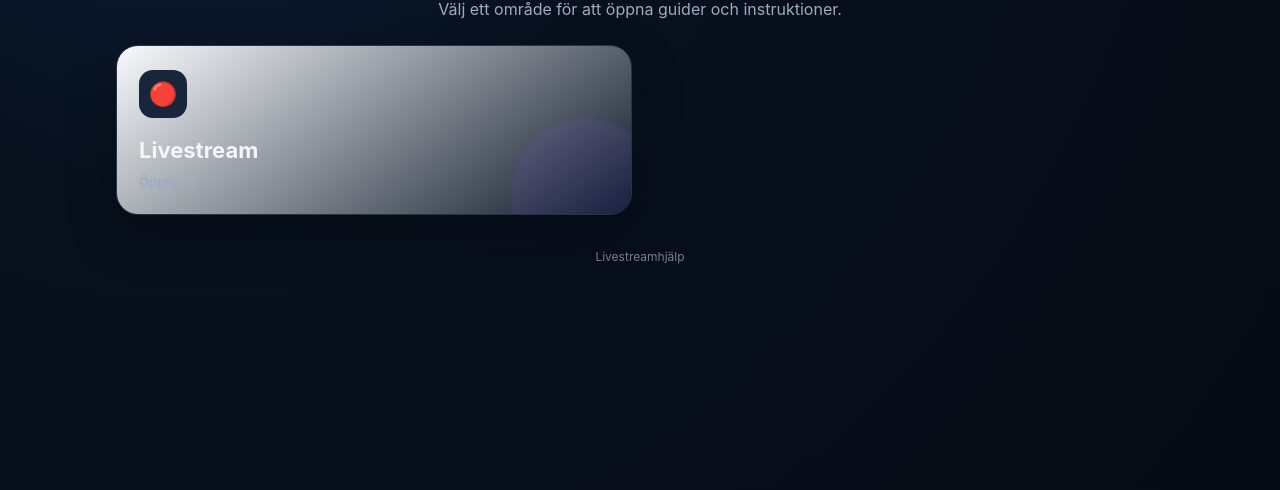
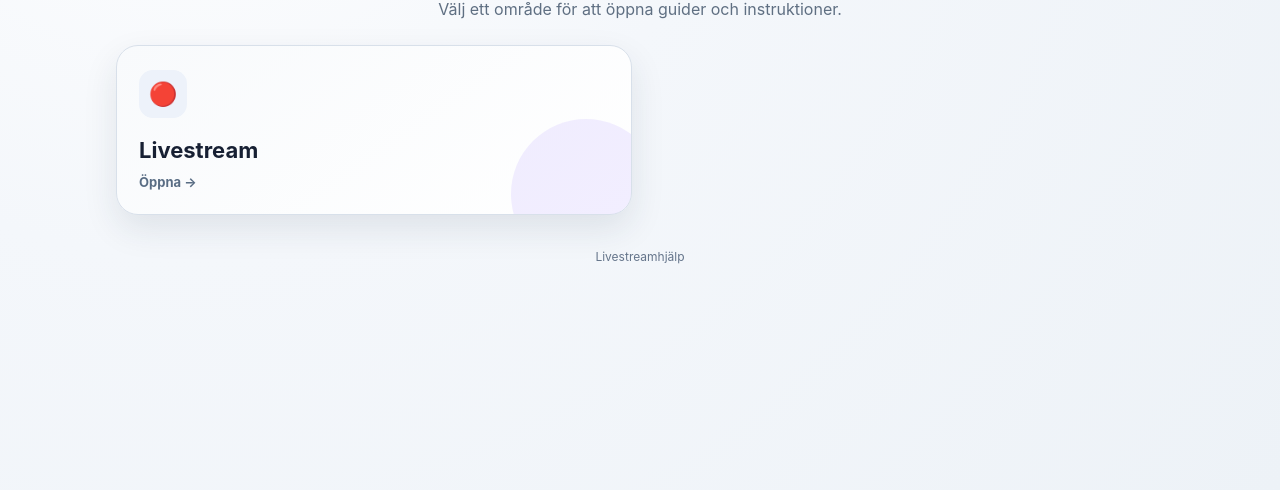
Before and after one commit to alexgorges004-wq/Hj-lp-sida, a website: page index.html in a window 1280 px wide. Shown: the part 310-800 px from the top of the page. Drawn offline with nearby package versions, Linux system fonts and the light colour scheme; no server answers.

Commit message:
Fix full light theme and rename browser tab

```diff
--- a/build.js
+++ b/build.js
@@ -5,6 +5,7 @@ const { execFileSync } = require("child_process");
 const out = path.join(__dirname, "dist");
 const staticFiles = [
   "index.html",
+  "theme-light.css",
   "app.js",
   "config.js",
   "frontpage-core.js",
--- a/index.html
+++ b/index.html
@@ -3,7 +3,7 @@
 <head>
 <meta charset="utf-8">
 <meta name="viewport" content="width=device-width,initial-scale=1,viewport-fit=cover">
-<title>Livestreamhjälp</title>
+<title>Jungfru Maria – Sändningsguide</title>
 <link rel="icon" href="/favicon.ico">
 <script>window.__initialHash = location.hash;</script>
 <script id="church-help-theme">
@@ -59,6 +59,7 @@ html[data-theme="light"] .app-boot-spinner{border-color:#d6deea;border-top-color
 .theme-toggle{min-width:42px}
 @media(max-width:720px){.grid,.quick,.row,.adminpanel{grid-template-columns:1fr}.hero{padding:22px}.pagehead{flex-direction:column}.actions .label{display:none}}
 </style>
+<link rel="stylesheet" href="/theme-light.css">
 </head>
 <body>
 <div id="appBootLoader" aria-live="polite">
--- /dev/null
+++ b/theme-light.css
@@ -0,0 +1,71 @@
+/* Light theme: keep church livestream guide UI readable in every section.
+   Elements with user-chosen inline colors (custom text blocks) are intentionally untouched. */
+html[data-theme="light"] { color-scheme: light; }
+html[data-theme="dark"] { color-scheme: dark; }
+
+/* Main layout and common text */
+html[data-theme="light"] .kicker,
+html[data-theme="light"] .sectionlabel,
+html[data-theme="light"] .back { color: #56677d; }
+html[data-theme="light"] .card .more { color: #5147be; }
+html[data-theme="light"] .arr { color: #556b86; }
+html[data-theme="light"] .footer { color: #65758b; }
+html[data-theme="light"] .statuspill { background: #fff; border: 1px solid #d6e0e9; color: #3f5067; }
+html[data-theme="light"] .guide-shot-wrap figcaption,
+html[data-theme="light"] .guide-video-wrap figcaption { color: var(--muted); }
+html[data-theme="light"] .adminbar .statuspill { background: #fff; color: #3f5067; }
+html[data-theme="light"] .shot-editor,
+html[data-theme="light"] .current-shot { background: #f7faff; border-color: #d8e2ee; }
+html[data-theme="light"] .shot-editor-title span,
+html[data-theme="light"] .current-shot small { color: var(--muted); }
+
+/* Guide callouts */
+html[data-theme="light"] .callout.info { background: #edf6ff; border-color: #afcfea; color: #235b91; }
+html[data-theme="light"] .callout.good { background: #eaf8f1; border-color: #b2dfc8; color: #176745; }
+html[data-theme="light"] .callout.warn { background: #fff8e6; border-color: #efda9b; color: #79500c; }
+html[data-theme="light"] .callout.danger { background: #fff0f2; border-color: #ecc0c8; color: #963347; }
+
+/* Global navigation and help areas */
+html[data-theme="light"] .area-portal-title p,
+html[data-theme="light"] .area-page-heading p,
+html[data-theme="light"] .area-manager-intro,
+html[data-theme="light"] .area-manager-row small { color: var(--muted); }
+html[data-theme="light"] .area-portal-card > span:last-child { color: #596d84; }
+html[data-theme="light"] .area-portal-icon,
+html[data-theme="light"] .area-page-icon { background: #edf2fa; }
+html[data-theme="light"] .area-portal-card { border-color: #d8e0ea; }
+html[data-theme="light"] .area-portal-card:hover { background: #f6f7ff; border-color: #8873e8; }
+html[data-theme="light"] .area-home-link.active,
+html[data-theme="light"] .area-nav-tab.active { color: #332d78; }
+
+/* Content editor, categories, and administrative controls */
+html[data-theme="light"] .front-admin-toolbar { background: linear-gradient(180deg,#ffffff,#f6f8fc); border-color: #d7e1ed; }
+html[data-theme="light"] .front-admin-toolbar strong { color: var(--text); }
+html[data-theme="light"] .front-admin-toolbar span,
+html[data-theme="light"] .group-field-note { color: var(--muted); }
+html[data-theme="light"] .category-empty,
+html[data-theme="light"] .category-modal-note,
+html[data-theme="light"] .home-text-modal-note,
+html[data-theme="light"] .v2-note,
+html[data-theme="light"] .recovery-note { background: #f5f8fc; color: #52657d; border-color: #d4dfeb; }
+html[data-theme="light"] .v2-list-item,
+html[data-theme="light"] .trash-item { background: #fff; border-color: #d5e0eb; }
+html[data-theme="light"] .v2-list-item small,
+html[data-theme="light"] .trash-item-meta,
+html[data-theme="light"] .trash-section-title { color: var(--muted); }
+html[data-theme="light"] .trash-empty { background: #f5f8fc; border-color: #cdd9e6; color: #52657d; }
+html[data-theme="light"] .v2-global-row input,
+html[data-theme="light"] .v2-admin-invite input,
+html[data-theme="light"] .v2-admin-actions select { background: #fff; color: var(--text); border-color: #cbd6e2; }
+html[data-theme="light"] .v2-cloud-banner { background: #fff0f2; color: #95374a; border-color: #e5b7c1; }
+
+/* Stream Deck editor: keep button-category colors, but render them as light pastels */
+html[data-theme="light"] .v2-deck-key { background: #f6f8fc; color: #1d3047; border-color: #cddae8; }
+html[data-theme="light"] .v2-deck-key small { color: #4f627b; }
+html[data-theme="light"] .v2-deck-purple { background: #f0ecff; border-color: #b6a7ee; }
+html[data-theme="light"] .v2-deck-blue { background: #e8f2ff; border-color: #9ac1ec; }
+html[data-theme="light"] .v2-deck-green { background: #e7f7ee; border-color: #9ed4b5; }
+html[data-theme="light"] .v2-deck-red { background: #ffedf0; border-color: #e8acb9; }
+html[data-theme="light"] .v2-deck-yellow { background: #fff6df; border-color: #e4c47f; }
+html[data-theme="light"] .v2-deck-detail { background: #f5f8fc; border-color: #d5e0eb; }
+html[data-theme="light"] .v2-deck-detail p { color: #53677e; }
```
Also changed, not shown: config.js (+2 -15 lines).
